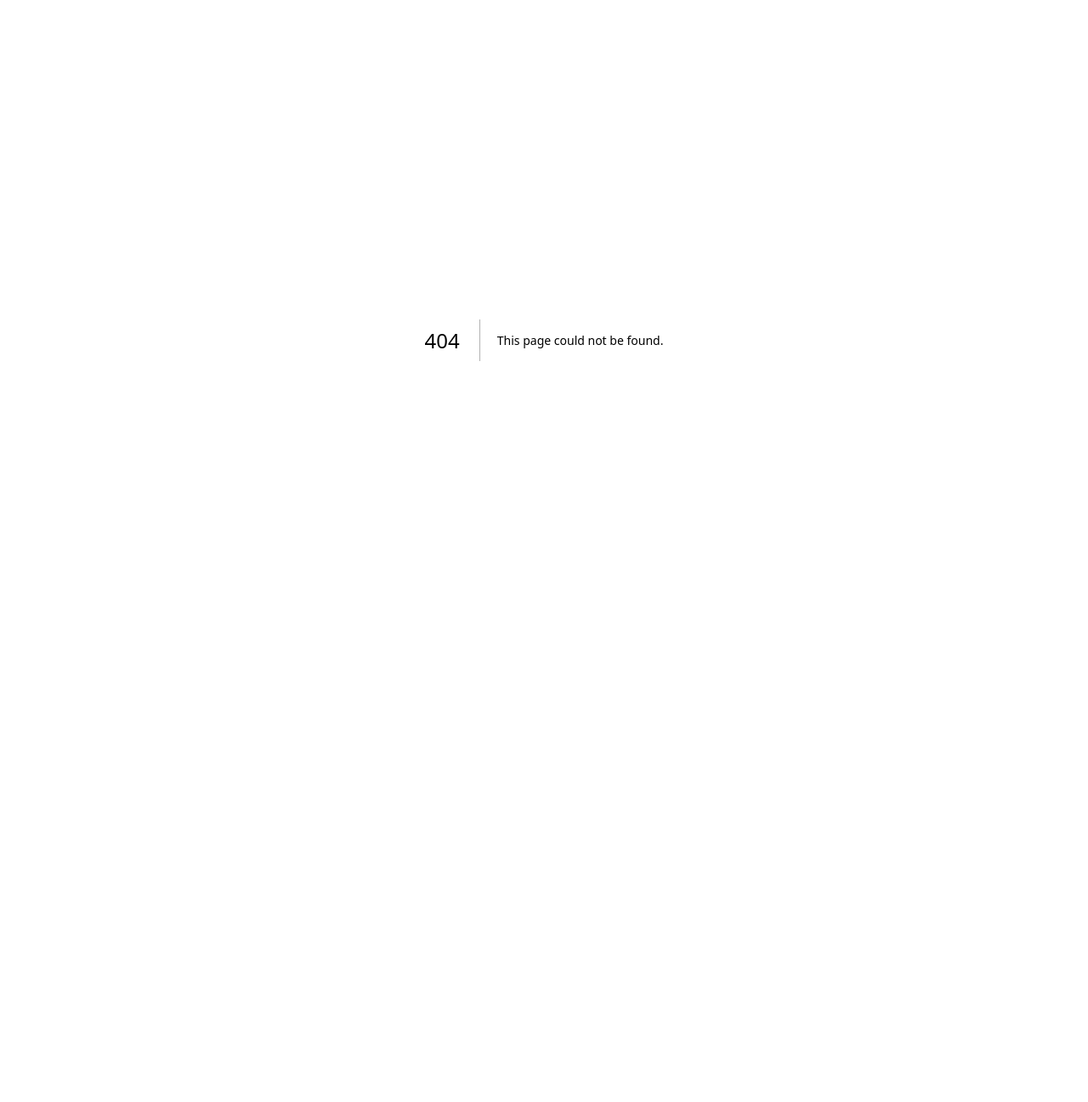
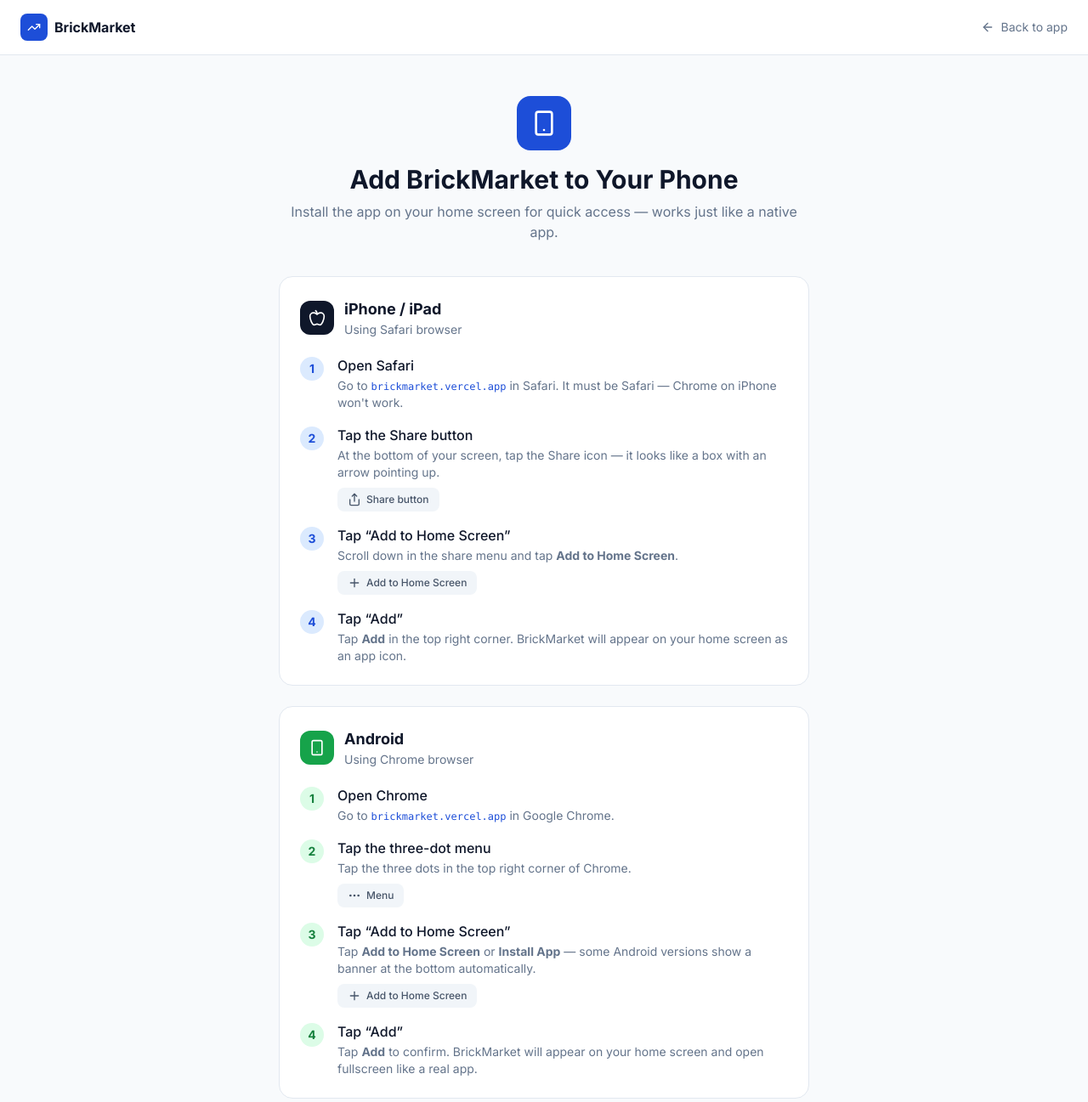
Before and after one commit to tarchickservicesllc-byte/brickmarket, a Next.js app: page /install in a window 1280 px wide. Before the commit this address had no page. Shown: the top 1297 px of the page at 85% size. Before the commit the page ends 800 px from the top, so only its background shows below. Built offline with nearby package versions, Linux system fonts and the light colour scheme.

Commit message:
Add install guide page + link in settings

```diff
--- a/app/(dashboard)/settings/page.tsx
+++ b/app/(dashboard)/settings/page.tsx
@@ -151,6 +151,14 @@
  )}
  </div>
 
+ <div className="bg-blue-50 border border-blue-100 rounded-2xl p-5 flex items-center justify-between">
+  <div>
+   <div className="font-semibold text-slate-900 text-sm">Install BrickMarket on your phone</div>
+   <div className="text-xs text-slate-500 mt-0.5">Add to home screen on iPhone or Android — works like a native app.</div>
+  </div>
+  <a href="/install" className="text-xs font-semibold text-blue-700 hover:underline flex-shrink-0 ml-4">How to install →</a>
+ </div>
+
  <div className="bg-white rounded-2xl border border-gray-100 p-6">
  <h2 className="font-bold mb-2">Seller Payouts</h2>
  <p className="text-sm text-gray-500 mb-4">Connect a Stripe account to receive payouts when your listings sell.</p>
--- /dev/null
+++ b/app/install/page.tsx
@@ -0,0 +1,147 @@
+import Link from 'next/link'
+import { TrendingUp, Smartphone, Apple, Share, Plus, MoreHorizontal, ArrowLeft } from 'lucide-react'
+
+export default function InstallPage() {
+  return (
+    <div className="min-h-screen bg-slate-50">
+      {/* Nav */}
+      <nav className="bg-white border-b border-slate-200 px-6 py-4 flex items-center justify-between">
+        <Link href="/" className="flex items-center gap-2">
+          <div className="w-8 h-8 bg-blue-700 rounded-lg flex items-center justify-center">
+            <TrendingUp className="w-4 h-4 text-white" />
+          </div>
+          <span className="font-bold text-slate-900">BrickMarket</span>
+        </Link>
+        <Link href="/dashboard" className="flex items-center gap-2 text-sm text-slate-500 hover:text-slate-900 transition-colors">
+          <ArrowLeft className="w-4 h-4" />
+          Back to app
+        </Link>
+      </nav>
+
+      <div className="max-w-2xl mx-auto px-6 py-12">
+        <div className="text-center mb-10">
+          <div className="w-16 h-16 bg-blue-700 rounded-2xl flex items-center justify-center mx-auto mb-4">
+            <Smartphone className="w-8 h-8 text-white" />
+          </div>
+          <h1 className="text-3xl font-bold text-slate-900 mb-2">Add BrickMarket to Your Phone</h1>
+          <p className="text-slate-500">Install the app on your home screen for quick access — works just like a native app.</p>
+        </div>
+
+        <div className="space-y-6">
+          {/* iPhone */}
+          <div className="bg-white rounded-2xl border border-slate-200 p-6">
+            <div className="flex items-center gap-3 mb-5">
+              <div className="w-10 h-10 bg-slate-900 rounded-xl flex items-center justify-center flex-shrink-0">
+                <Apple className="w-5 h-5 text-white" />
+              </div>
+              <div>
+                <h2 className="font-bold text-slate-900 text-lg">iPhone / iPad</h2>
+                <p className="text-sm text-slate-500">Using Safari browser</p>
+              </div>
+            </div>
+
+            <ol className="space-y-4">
+              <li className="flex gap-4">
+                <div className="w-7 h-7 bg-blue-100 text-blue-700 rounded-full flex items-center justify-center text-sm font-bold flex-shrink-0 mt-0.5">1</div>
+                <div>
+                  <p className="font-medium text-slate-900">Open Safari</p>
+                  <p className="text-sm text-slate-500 mt-0.5">Go to <span className="font-mono text-blue-700 text-xs">brickmarket.vercel.app</span> in Safari. It must be Safari — Chrome on iPhone won&apos;t work.</p>
+                </div>
+              </li>
+              <li className="flex gap-4">
+                <div className="w-7 h-7 bg-blue-100 text-blue-700 rounded-full flex items-center justify-center text-sm font-bold flex-shrink-0 mt-0.5">2</div>
+                <div>
+                  <p className="font-medium text-slate-900">Tap the Share button</p>
+                  <p className="text-sm text-slate-500 mt-0.5">At the bottom of your screen, tap the Share icon — it looks like a box with an arrow pointing up.</p>
+                  <div className="mt-2 inline-flex items-center gap-1.5 bg-slate-100 px-3 py-1.5 rounded-lg">
+                    <Share className="w-4 h-4 text-slate-600" />
+                    <span className="text-xs text-slate-600 font-medium">Share button</span>
+                  </div>
+                </div>
+              </li>
+              <li className="flex gap-4">
+                <div className="w-7 h-7 bg-blue-100 text-blue-700 rounded-full flex items-center justify-center text-sm font-bold flex-shrink-0 mt-0.5">3</div>
+                <div>
+                  <p className="font-medium text-slate-900">Tap &ldquo;Add to Home Screen&rdquo;</p>
+                  <p className="text-sm text-slate-500 mt-0.5">Scroll down in the share menu and tap <strong>Add to Home Screen</strong>.</p>
+                  <div className="mt-2 inline-flex items-center gap-1.5 bg-slate-100 px-3 py-1.5 rounded-lg">
+                    <Plus className="w-4 h-4 text-slate-600" />
+                    <span className="text-xs text-slate-600 font-medium">Add to Home Screen</span>
+                  </div>
+                </div>
+              </li>
+              <li className="flex gap-4">
+                <div className="w-7 h-7 bg-blue-100 text-blue-700 rounded-full flex items-center justify-center text-sm font-bold flex-shrink-0 mt-0.5">4</div>
+                <div>
+                  <p className="font-medium text-slate-900">Tap &ldquo;Add&rdquo;</p>
+                  <p className="text-sm text-slate-500 mt-0.5">Tap <strong>Add</strong> in the top right corner. BrickMarket will appear on your home screen as an app icon.</p>
+                </div>
+              </li>
+            </ol>
+          </div>
+
+          {/* Android */}
+          <div className="bg-white rounded-2xl border border-slate-200 p-6">
+            <div className="flex items-center gap-3 mb-5">
+              <div className="w-10 h-10 bg-green-600 rounded-xl flex items-center justify-center flex-shrink-0">
+                <Smartphone className="w-5 h-5 text-white" />
+              </div>
+              <div>
+                <h2 className="font-bold text-slate-900 text-lg">Android</h2>
+                <p className="text-sm text-slate-500">Using Chrome browser</p>
+              </div>
+            </div>
+
+            <ol className="space-y-4">
+              <li className="flex gap-4">
+                <div className="w-7 h-7 bg-green-100 text-green-700 rounded-full flex items-center justify-center text-sm font-bold flex-shrink-0 mt-0.5">1</div>
+                <div>
+                  <p className="font-medium text-slate-900">Open Chrome</p>
+                  <p className="text-sm text-slate-500 mt-0.5">Go to <span className="font-mono text-blue-700 text-xs">brickmarket.vercel.app</span> in Google Chrome.</p>
+                </div>
+              </li>
+              <li className="flex gap-4">
+                <div className="w-7 h-7 bg-green-100 text-green-700 rounded-full flex items-center justify-center text-sm font-bold flex-shrink-0 mt-0.5">2</div>
+                <div>
+                  <p className="font-medium text-slate-900">Tap the three-dot menu</p>
+                  <p className="text-sm text-slate-500 mt-0.5">Tap the three dots in the top right corner of Chrome.</p>
+                  <div className="mt-2 inline-flex items-center gap-1.5 bg-slate-100 px-3 py-1.5 rounded-lg">
+                    <MoreHorizontal className="w-4 h-4 text-slate-600" />
+                    <span className="text-xs text-slate-600 font-medium">Menu</span>
+                  </div>
+                </div>
+              </li>
+              <li className="flex gap-4">
+                <div className="w-7 h-7 bg-green-100 text-green-700 rounded-full flex items-center justify-center text-sm font-bold flex-shrink-0 mt-0.5">3</div>
+                <div>
+                  <p className="font-medium text-slate-900">Tap &ldquo;Add to Home Screen&rdquo;</p>
+                  <p className="text-sm text-slate-500 mt-0.5">Tap <strong>Add to Home Screen</strong> or <strong>Install App</strong> — some Android versions show a banner at the bottom automatically.</p>
+                  <div className="mt-2 inline-flex items-center gap-1.5 bg-slate-100 px-3 py-1.5 rounded-lg">
+                    <Plus className="w-4 h-4 text-slate-600" />
+                    <span className="text-xs text-slate-600 font-medium">Add to Home Screen</span>
+                  </div>
+                </div>
+              </li>
+              <li className="flex gap-4">
+                <div className="w-7 h-7 bg-green-100 text-green-700 rounded-full flex items-center justify-center text-sm font-bold flex-shrink-0 mt-0.5">4</div>
+                <div>
+                  <p className="font-medium text-slate-900">Tap &ldquo;Add&rdquo;</p>
+                  <p className="text-sm text-slate-500 mt-0.5">Tap <strong>Add</strong> to confirm. BrickMarket will appear on your home screen and open fullscreen like a real app.</p>
+                </div>
+              </li>
+            </ol>
+          </div>
+
+          {/* CTA */}
+          <div className="bg-blue-700 rounded-2xl p-6 text-center">
+            <h3 className="font-bold text-white text-lg mb-2">Ready to install?</h3>
+            <p className="text-blue-200 text-sm mb-4">Open BrickMarket in your phone&apos;s browser and follow the steps above.</p>
+            <div className="bg-white/20 rounded-xl px-4 py-2 inline-block">
+              <span className="font-mono text-white text-sm font-semibold">brickmarket.vercel.app</span>
+            </div>
+          </div>
+        </div>
+      </div>
+    </div>
+  )
+}
```
